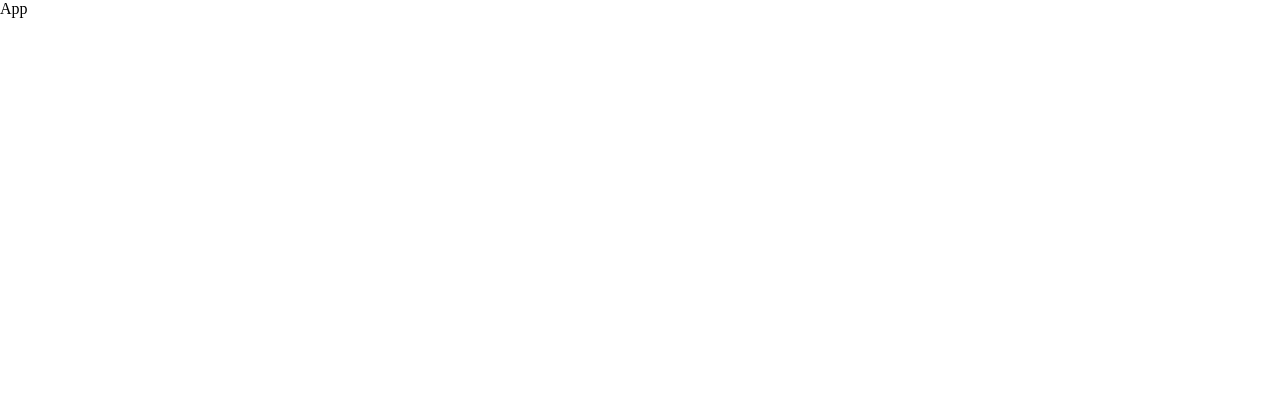
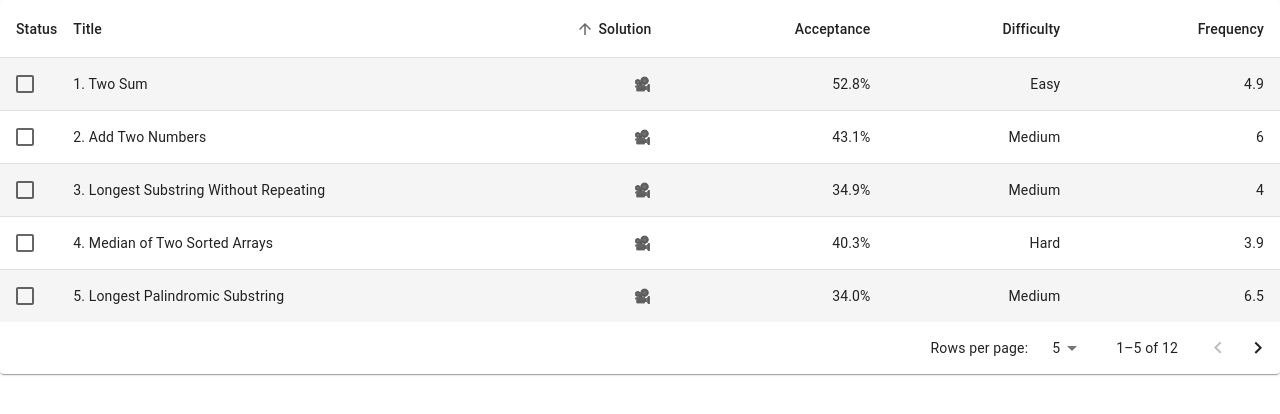
Before and after one commit to poojagosika/CodeRoutine, a React (Vite) app: page / in a window 1280 px wide. Shown: the top 414 px of the page. Built offline with nearby package versions, Linux system fonts and the light colour scheme.

Commit message:
problemset problems

```diff
--- a/src/App.jsx
+++ b/src/App.jsx
@@ -1,9 +1,12 @@
-import React from 'react'
+import React from "react";
+import Problems from "./Pages/ProblemSet/Problems";
 
 const App = () => {
   return (
-    <div>App</div>
-  )
-}
+    <div>
+      <Problems />
+    </div>
+  );
+};
 
-export default App
+export default App;
--- /dev/null
+++ b/src/Pages/ProblemSet/Problems.jsx
@@ -0,0 +1,334 @@
+import * as React from "react";
+import PropTypes from "prop-types";
+import { styled } from "@mui/material/styles";
+import { alpha } from "@mui/material/styles";
+import Box from "@mui/material/Box";
+import Table from "@mui/material/Table";
+import TableBody from "@mui/material/TableBody";
+import TableCell from "@mui/material/TableCell";
+import TableContainer from "@mui/material/TableContainer";
+import TableHead from "@mui/material/TableHead";
+import TablePagination from "@mui/material/TablePagination";
+import TableRow from "@mui/material/TableRow";
+import TableSortLabel from "@mui/material/TableSortLabel";
+import Toolbar from "@mui/material/Toolbar";
+import Typography from "@mui/material/Typography";
+import Paper from "@mui/material/Paper";
+import Checkbox from "@mui/material/Checkbox";
+import IconButton from "@mui/material/IconButton";
+import Tooltip from "@mui/material/Tooltip";
+import FormControlLabel from "@mui/material/FormControlLabel";
+import Switch from "@mui/material/Switch";
+import DeleteIcon from "@mui/icons-material/Delete";
+import FilterListIcon from "@mui/icons-material/FilterList";
+import { visuallyHidden } from "@mui/utils";
+
+const StyledTableRow = styled(TableRow)(({ theme }) => ({
+  "&:nth-of-type(odd)": {
+    backgroundColor: theme.palette.action.hover,
+  },
+  // hide last border
+  "&:last-child td, &:last-child th": {
+    border: 0,
+  },
+}));
+
+function createData(id, title, solution, acceptance, difficulty, frequency) {
+  return {
+    id,
+    title,
+    solution,
+    acceptance,
+    difficulty,
+    frequency,
+  };
+}
+
+const rows = [
+  createData(1, "1. Two Sum", "🎥", "52.8%", "Easy", "4.9"),
+  createData(2, "2. Add Two Numbers", "🎥", "43.1%", "Medium", 6.0),
+  createData(
+    3,
+    "3. Longest Substring Without Repeating",
+    "🎥",
+    "34.9%",
+    "Medium",
+    4.0
+  ),
+  createData(4, "4. Median of Two Sorted Arrays", "🎥", "40.3%", "Hard", 3.9),
+  createData(
+    5,
+    "5. Longest Palindromic Substring",
+    "🎥",
+    "34.0%",
+    "Medium",
+    6.5
+  ),
+  createData(6, "6. Zigzag Conversion", "🎥", "48.2%", "Medium", 4.3),
+  createData(7, "7. Reverse Integer", "🎥", "28.7%", "Medium", 0.0),
+  createData(8, "8. String to Integer (atoi)", "🎥", "17.4%", "Medium", 7.0),
+  createData(9, "9. Palindrome Number", "🎥", "56.6%", "Easy", 0.0),
+  createData(10, "10. Regular Expression Matching", "🎥", "28.2%", "Hard", 2.0),
+  createData(
+    11,
+    "11. Container With Most Water",
+    "🎥",
+    "55.4%",
+    "Medium",
+    37.0
+  ),
+  createData(12, "12. Integer to Roman", "🎥", "65.0%", "Medium", 4.0),
+];
+
+function descendingComparator(a, b, orderBy) {
+  if (b[orderBy] < a[orderBy]) {
+    return -1;
+  }
+  if (b[orderBy] > a[orderBy]) {
+    return 1;
+  }
+  return 0;
+}
+
+function getComparator(order, orderBy) {
+  return order === "desc"
+    ? (a, b) => descendingComparator(a, b, orderBy)
+    : (a, b) => -descendingComparator(a, b, orderBy);
+}
+
+function stableSort(array, comparator) {
+  const stabilizedThis = array.map((el, index) => [el, index]);
+  stabilizedThis.sort((a, b) => {
+    const order = comparator(a[0], b[0]);
+    if (order !== 0) {
+      return order;
+    }
+    return a[1] - b[1];
+  });
+  return stabilizedThis.map((el) => el[0]);
+}
+
+const headCells = [
+  {
+    id: "title",
+    numeric: false,
+    disablePadding: true,
+    label: "Title",
+  },
+  {
+    id: "solution",
+    numeric: true,
+    disablePadding: false,
+    label: "Solution",
+  },
+  {
+    id: "acceptance",
+    numeric: true,
+    disablePadding: false,
+    label: "Acceptance",
+  },
+  {
+    id: "difficulty",
+    numeric: true,
+    disablePadding: false,
+    label: "Difficulty",
+  },
+  {
+    id: "frequency",
+    numeric: true,
+    disablePadding: false,
+    label: "Frequency",
+  },
+];
+
+function ProblemsHead(props) {
+  const {
+    onSelectAllClick,
+    order,
+    orderBy,
+    numSelected,
+    rowCount,
+    onRequestSort,
+  } = props;
+  const createSortHandler = (property) => (event) => {
+    onRequestSort(event, property);
+  };
+
+  return (
+    <TableHead>
+      <TableRow>
+        <TableCell>Status</TableCell>
+        {headCells.map((headCell) => (
+          <TableCell
+            key={headCell.id}
+            align={headCell.numeric ? "right" : "left"}
+            padding={headCell.disablePadding ? "none" : "normal"}
+            sortDirection={orderBy === headCell.id ? order : false}
+          >
+            <TableSortLabel
+              active={orderBy === headCell.id}
+              direction={orderBy === headCell.id ? order : "asc"}
+              onClick={createSortHandler(headCell.id)}
+            >
+              {headCell.label}
+              {orderBy === headCell.id ? (
+                <Box component="span" sx={visuallyHidden}>
+                  {order === "desc" ? "sorted descending" : "sorted ascending"}
+                </Box>
+              ) : null}
+            </TableSortLabel>
+          </TableCell>
+        ))}
+      </TableRow>
+    </TableHead>
+  );
+}
+
+ProblemsHead.propTypes = {
+  numSelected: PropTypes.number.isRequired,
+  onRequestSort: PropTypes.func.isRequired,
+  onSelectAllClick: PropTypes.func.isRequired,
+  order: PropTypes.oneOf(["asc", "desc"]).isRequired,
+  orderBy: PropTypes.string.isRequired,
+  rowCount: PropTypes.number.isRequired,
+};
+
+export default function Problems() {
+  const [order, setOrder] = React.useState("asc");
+  const [orderBy, setOrderBy] = React.useState("solution");
+  const [selected, setSelected] = React.useState([]);
+  const [page, setPage] = React.useState(0);
+  const [rowsPerPage, setRowsPerPage] = React.useState(5);
+
+  const handleRequestSort = (event, property) => {
+    const isAsc = orderBy === property && order === "asc";
+    setOrder(isAsc ? "desc" : "asc");
+    setOrderBy(property);
+  };
+
+  const handleSelectAllClick = (event) => {
+    if (event.target.checked) {
+      const newSelected = rows.map((n) => n.id);
+      setSelected(newSelected);
+      return;
+    }
+    setSelected([]);
+  };
+
+  const handleClick = (event, id) => {
+    const selectedIndex = selected.indexOf(id);
+    let newSelected = [];
+
+    if (selectedIndex === -1) {
+      newSelected = newSelected.concat(selected, id);
+    } else if (selectedIndex === 0) {
+      newSelected = newSelected.concat(selected.slice(1));
+    } else if (selectedIndex === selected.length - 1) {
+      newSelected = newSelected.concat(selected.slice(0, -1));
+    } else if (selectedIndex > 0) {
+      newSelected = newSelected.concat(
+        selected.slice(0, selectedIndex),
+        selected.slice(selectedIndex + 1)
+      );
+    }
+    setSelected(newSelected);
+  };
+
+  const handleChangePage = (event, newPage) => {
+    setPage(newPage);
+  };
+
+  const handleChangeRowsPerPage = (event) => {
+    setRowsPerPage(parseInt(event.target.value, 10));
+    setPage(0);
+  };
+
+  const isSelected = (id) => selected.indexOf(id) !== -1;
+
+  // Avoid a layout jump when reaching the last page with empty rows.
+  const emptyRows =
+    page > 0 ? Math.max(0, (1 + page) * rowsPerPage - rows.length) : 0;
+
+  const visibleRows = React.useMemo(
+    () =>
+      stableSort(rows, getComparator(order, orderBy)).slice(
+        page * rowsPerPage,
+        page * rowsPerPage + rowsPerPage
+      ),
+    [order, orderBy, page, rowsPerPage]
+  );
+
+  return (
+    <Box sx={{ width: "100%" }}>
+      <Paper sx={{ width: "100%", mb: 2 }}>
+        <TableContainer>
+          <Table aria-labelledby="tableTitle">
+            <ProblemsHead
+              numSelected={selected.length}
+              order={order}
+              orderBy={orderBy}
+              onSelectAllClick={handleSelectAllClick}
+              onRequestSort={handleRequestSort}
+              rowCount={rows.length}
+            />
+            <TableBody>
+              {visibleRows.map((row, index) => {
+                const isItemSelected = isSelected(row.id);
+                const labelId = `enhanced-table-checkbox-${index}`;
+
+                return (
+                  <StyledTableRow
+                    hover
+                    onClick={(event) => handleClick(event, row.id)}
+                    role="checkbox"
+                    aria-checked={isItemSelected}
+                    tabIndex={-1}
+                    key={row.id}
+                    selected={isItemSelected}
+                    sx={{ cursor: "pointer" }}
+                  >
+                    <TableCell padding="checkbox">
+                      <Checkbox
+                        color="primary"
+                        checked={isItemSelected}
+                        inputProps={{
+                          "aria-labelledby": labelId,
+                        }}
+                      />
+                    </TableCell>
+                    <TableCell
+                      component="th"
+                      id={labelId}
+                      scope="row"
+                      padding="none"
+                    >
+                      {row.title}
+                    </TableCell>
+                    <TableCell align="right">{row.solution}</TableCell>
+                    <TableCell align="right">{row.acceptance}</TableCell>
+                    <TableCell align="right">{row.difficulty}</TableCell>
+                    <TableCell align="right">{row.frequency}</TableCell>
+                  </StyledTableRow>
+                );
+              })}
+              {emptyRows > 0 && (
+                <TableRow>
+                  <TableCell />
+                </TableRow>
+              )}
+            </TableBody>
+          </Table>
+        </TableContainer>
+        <TablePagination
+          rowsPerPageOptions={[5, 10, 25]}
+          component="div"
+          count={rows.length}
+          rowsPerPage={rowsPerPage}
+          page={page}
+          onPageChange={handleChangePage}
+          onRowsPerPageChange={handleChangeRowsPerPage}
+        />
+      </Paper>
+    </Box>
+  );
+}
```
